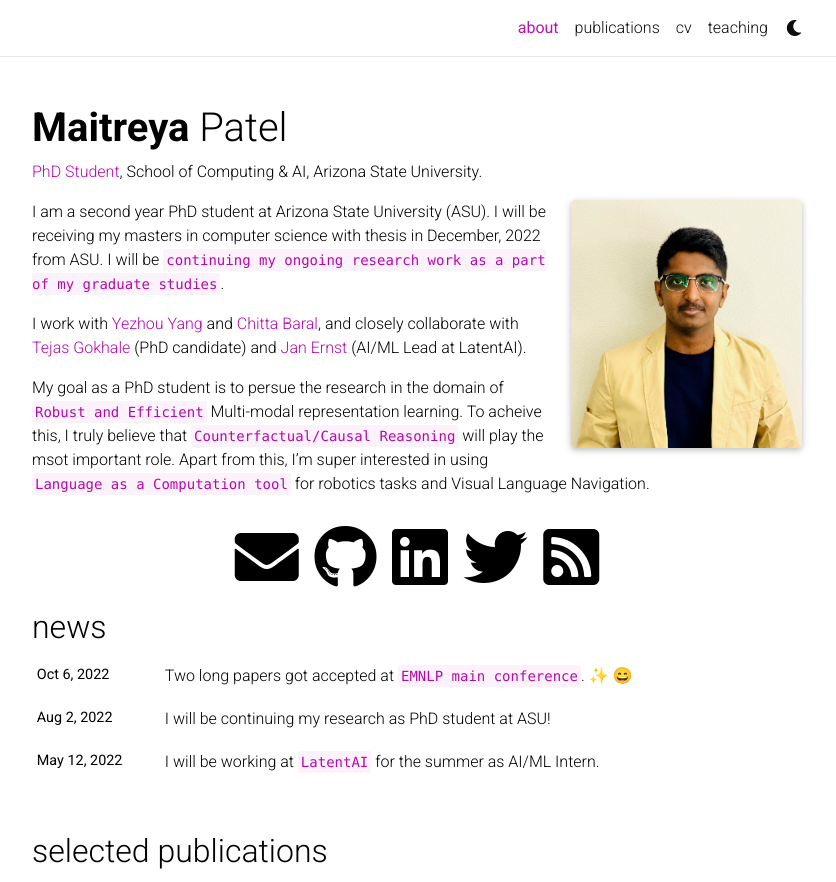
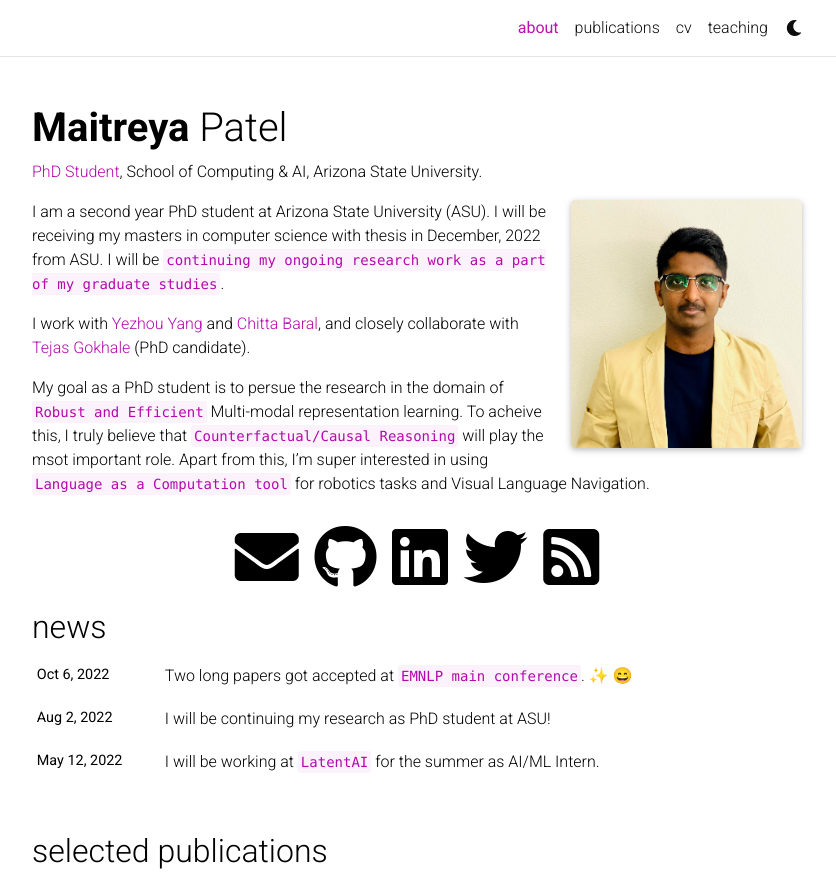
Before and after one commit to Maitreyapatel/maitreyapatel.github.io, a Jekyll site: the page built from _pages/about.md, in a window 1280 px wide and 1056 px high, cut to the strip 0-882 px from the top of the window. Shown: the whole strip, without its empty margins (223-1059 px from the left). Built offline with Jekyll 4.4.1, drawn with Linux system fonts in a browser that asks for light colours; full-size pictures stand in for the smaller copies a plugin makes; emoji names are drawn with the system emoji font; comment, search, counter and statistics services are not loaded; a style sheet for code colours, icons or effects is not loaded.

Commit message:
minor changes

```diff
--- a/_pages/about.md
+++ b/_pages/about.md
@@ -17,7 +17,7 @@ social: true  # includes social icons at the bottom of the page
 I am a second year PhD student at Arizona State University (ASU). I will be receiving my masters in computer science with thesis in December, 2022 from ASU. I will be `continuing my ongoing research work as a part of my graduate studies`.
 
 
-I work with [Yezhou Yang](https://yezhouyang.engineering.asu.edu) and [Chitta Baral](https://cogintlab-asu.github.io/), and closely collaborate with [Tejas Gokhale](https://www.tejasgokhale.com) (PhD candidate) and [Jan Ernst](https://scholar.google.com/citations?user=hFUJkFgAAAAJ&hl=en) (AI/ML Lead at LatentAI).
+I work with [Yezhou Yang](https://yezhouyang.engineering.asu.edu) and [Chitta Baral](https://cogintlab-asu.github.io/), and closely collaborate with [Tejas Gokhale](https://www.tejasgokhale.com) (PhD candidate).
 
 
 My goal as a PhD student is to persue the research in the domain of `Robust and Efficient` Multi-modal representation learning. To acheive this, I truly believe that `Counterfactual/Causal Reasoning` will play the msot important role. Apart from this, I'm super interested in using `Language as a Computation tool` for robotics tasks and Visual Language Navigation.
```
Also changed, not shown: _pages/teaching.md (+1 -1 lines).
